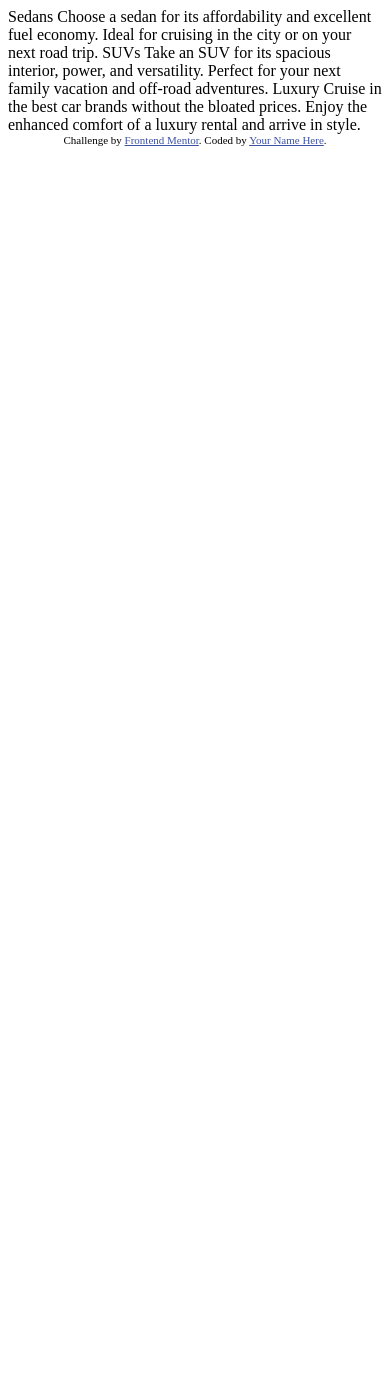
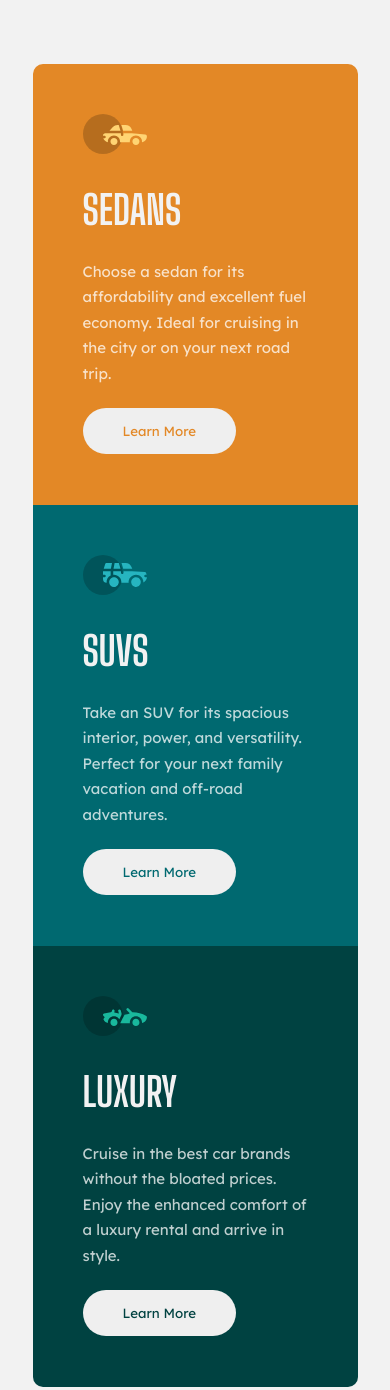
Before and after one commit to adrianburgoscolas/3-column-preview-card-component-main, a plain HTML site: page index.html in a window 390 px wide. Shown: the top 1390 px of the page. Before the commit the page ends 844 px from the top, so only its background shows below. Drawn offline with Linux system fonts and the light colour scheme.

Commit message:
mobile view ok

```diff
--- a/index.css
+++ b/index.css
@@ -1,3 +1,80 @@
-body{
- margin:0;
+body {
+    display: flex;
+    justify-content: center;
+    align-items: center;
+    margin:0;
+    font-size: 15px;
+    height: 100vh;
+    min-height: 1450px;
+    background-color: hsl(0, 0%, 95%);
 }
+main {
+    position: relative;
+}
+.component {
+    display: flex;
+    flex-direction: column;
+    border-radius: 10px;
+    overflow: hidden;
+
+}
+
+.attribution {
+    font-size: 11px;
+    text-align: center;
+}
+.attribution a {
+    color: hsl(228, 45%, 44%);
+}
+footer {
+    top: 0;
+    position: absolute;
+    margin-top: 1350px;
+}
+.sedan {
+    background-color: hsl(31, 77%, 52%);
+}
+.sedan button {
+    color: hsl(31, 77%, 52%);
+}
+.suv {
+    background-color: hsl(184, 100%, 22%);
+}
+.suv button {
+    color: hsl(184, 100%, 22%);
+}
+.luxury {
+    background-color: hsl(179, 100%, 13%);
+}
+.luxury button {
+    color: hsl(179, 100%, 13%);
+}
+.column {
+    height: 341px;
+    width: 225px;
+    padding: 50px;
+}
+h1 {
+    margin: 28px 0 25px 0;
+    padding: 0;
+    font-family: 'Big Shoulders Display', cursive;
+    color: hsl(0, 0%, 95%);
+    text-transform: uppercase;
+    font-weight: 700;
+    font-size: 40px;
+}
+p {
+    color: hsla(0, 0%, 100%, 0.75);
+    font-family: 'Lexend Deca', sans-serif;
+    margin: 0;
+    margin-top: 25px;
+    line-height: 1.7;
+    font-weight: 400;
+}
+button {
+    padding: 15px 40px 15px 40px;
+    border: none;
+    border-radius: 50px;
+    font-family: 'Lexend Deca', sans-serif;
+    margin-top: 22px;
+}
--- a/index.html
+++ b/index.html
@@ -6,31 +6,50 @@
 
   <link rel="icon" type="image/png" sizes="32x32" href="./images/favicon-32x32.png">
 
+  <link rel='stylesheet' href="./index.css">
+
+  <link rel="preconnect" href="https://fonts.googleapis.com">
+  <link rel="preconnect" href="https://fonts.gstatic.com" crossorigin>
+  <link href="https://fonts.googleapis.com/css2?family=Big+Shoulders+Display:wght@700&family=Lexend+Deca&display=swap" rel="stylesheet">
+
   <title>Frontend Mentor | 3-column preview card component</title>
 
   <!-- Feel free to remove these styles or customise in your own stylesheet 👍 -->
   <style>
-    .attribution { font-size: 11px; text-align: center; }
-    .attribution a { color: hsl(228, 45%, 44%); }
+
   </style>
 </head>
 <body>
+  <main>
+    <div class='component'>
+      <article class='column sedan'>
+        <svg width="64" height="40" xmlns="http://www.w3.org/2000/svg"><g fill="none" fill-rule="evenodd"><circle fill="#000" opacity=".201" cx="20" cy="20" r="20"/><path d="M52.936 24.11c1.942 0 3.517 1.542 3.517 3.445 0 1.903-1.575 3.445-3.517 3.445s-3.516-1.542-3.516-3.445c0-1.903 1.574-3.445 3.516-3.445zm-21.957 0c1.942 0 3.517 1.542 3.517 3.445 0 1.903-1.575 3.445-3.517 3.445s-3.516-1.542-3.516-3.445c0-1.903 1.574-3.445 3.516-3.445zm6.948-4.848v1.429c0 .716.61 1.293 1.348 1.259a1.295 1.295 0 001.225-1.295v-1.393h8.256l13.483 1.313c.956.093 1.676.881 1.676 1.814 0 2.89-2.126 5.303-4.926 5.819.397-3.557-2.458-6.62-6.053-6.62-3.646 0-6.504 3.14-6.039 6.723h-9.879c.466-3.588-2.397-6.722-6.039-6.722-3.595 0-6.45 3.062-6.052 6.62-2.14-.398-3.916-1.912-4.61-3.931h1.142c.731 0 1.32-.598 1.285-1.322-.033-.678-.629-1.2-1.322-1.2H20v-.251c0-1.274 1.066-2.243 2.306-2.243h15.62zM42.59 11c2.645 0 4.99 1.556 5.972 3.963l.726 1.779H40.17L38.413 11h4.178zm-6.865 0l1.758 5.741H26.505l3.357-3.654A6.502 6.502 0 0134.644 11h1.082z" fill="#FFD473" fill-rule="nonzero"/></g></svg>
+        <h1>Sedans</h1>
+          <p>Choose a sedan for its affordability and excellent fuel economy. Ideal for cruising in the city
+          or on your next road trip.</p>
+          <button>Learn More</button>
+      </article>
+      <article class='column suv'>
+        <svg width="64" height="40" xmlns="http://www.w3.org/2000/svg"><g fill="none" fill-rule="evenodd"><circle fill="#000" opacity=".201" cx="20" cy="20" r="20"/><path d="M31.002 22.358c2.917 0 5.18 2.593 4.762 5.506a4.828 4.828 0 01-2.962 3.778 4.797 4.797 0 01-5.3-1.165c-1.188-1.26-1.235-2.613-1.263-2.613-.42-2.924 1.857-5.506 4.763-5.506zm22 0c3.457 0 5.798 3.567 4.41 6.744A4.816 4.816 0 0152.3 31.94a4.826 4.826 0 01-4.06-4.077c-.42-2.915 1.846-5.506 4.762-5.506zm-15.04-6.083v1.462a1.29 1.29 0 001.352 1.29c.693-.033 1.227-.631 1.227-1.326v-1.426h8.3l13.056.716a1.29 1.29 0 011.164.917c.27.895.446 1.477.563 1.87h-1.047c-.694 0-1.291.534-1.324 1.228a1.29 1.29 0 001.288 1.352h1.445c-.164 2.225-1.57 4.193-3.6 5.05.13-4.212-3.255-7.63-7.384-7.63-4.317 0-7.762 3.718-7.358 8.086h-7.285c.43-4.655-3.503-8.531-8.131-8.046v-3.543h7.734zm-10.312 0v4.308a7.4 7.4 0 00-4.006 7.274 3.874 3.874 0 01-3.642-3.864v-1.635h1.46a1.29 1.29 0 000-2.58h-1.461v-3.213l.003-.29h7.646zm14.986-8.196c2.65 0 5 1.592 5.984 4.055l.63 1.579a5.525 5.525 0 01-.065-.004l-.026-.002-.034-.002-.022-.002a4.178 4.178 0 00-.224-.006l-.098-.001h-.039l-.136-.001h-.052l-.326-.001H40.211L38.528 8.08zm-13.632 0l-1.122 5.616h-7.144l1.47-4.71a1.29 1.29 0 011.231-.906h5.565zm6.832 0l1.683 5.615h-7.007l1.121-5.615h4.203z" fill="#26B5C0" fill-rule="nonzero"/></g></svg>
+        <h1>SUVs</h1>
+          <p>Take an SUV for its spacious interior, power, and versatility. Perfect for your next family vacation
+          and off-road adventures.</p>
+          <button>Learn More</button>
+      </article>
+      <article class='column luxury'>
+        <svg width="64" height="40" xmlns="http://www.w3.org/2000/svg"><g fill="none" fill-rule="evenodd"><circle fill="#000" opacity=".201" cx="20" cy="20" r="20"/><path d="M30.98 22.835c1.941 0 3.516 1.604 3.516 3.583 0 1.978-1.575 3.582-3.517 3.582s-3.516-1.604-3.516-3.582c0-1.979 1.574-3.583 3.516-3.583zm21.956 0c1.942 0 3.517 1.604 3.517 3.583 0 1.978-1.575 3.582-3.517 3.582s-3.516-1.604-3.516-3.582c0-1.979 1.574-3.583 3.516-3.583zm-9.143-10.45a1.27 1.27 0 011.819 0l3.715 3.784c4.444-.115 9.7 1.142 13.964 3.753.387.237.624.664.624 1.124 0 3.006-2.126 5.514-4.926 6.05.397-3.698-2.458-6.882-6.053-6.882-3.646 0-6.504 3.264-6.039 6.99h-9.669c.76-1.544.993-2.026 1.337-2.711l.082-.162c.421-.835 1.056-2.07 2.883-5.65 1.68-.023 3.47-.408 5.247-1.403l-2.984-3.04a1.328 1.328 0 010-1.854zm-7.68 1.064c.683-.2 1.395.202 1.592.898l.749 2.652a3.46 3.46 0 01-.247 2.51l-1.733 3.395-.216.424c-1.07-1.89-3.06-3.114-5.279-3.114-3.595 0-6.45 3.184-6.052 6.885-1.832-.347-3.414-1.537-4.278-3.276a1.331 1.331 0 01.117-1.376l.955-1.303-1.325-1.295c-.751-.735-.376-2.024.64-2.231l6.614-1.346.13-.026c.092-.019.145-.03.157-.031.314-.146 1.07-.591 1.07-1.506 0-.734.592-1.327 1.316-1.31.712.016 1.268.662 1.256 1.388a4.11 4.11 0 01-.348 1.611 22.69 22.69 0 014.7 1.146l-.7-2.473a1.314 1.314 0 01.882-1.622z" fill="#19B89D" fill-rule="nonzero"/></g></svg>
+        <h1>Luxury</h1>
+          <p>Cruise in the best car brands without the bloated prices. Enjoy the enhanced comfort of a luxury
+          rental and arrive in style.</p>
+          <button>Learn More</button>
+      </article>
 
-  Sedans
-  Choose a sedan for its affordability and excellent fuel economy. Ideal for cruising in the city
-  or on your next road trip.
+    </div>
+    <footer class="attribution">
+      Challenge by <a href="https://www.frontendmentor.io?ref=challenge" target="_blank">Frontend Mentor</a>.
+      Coded by <a href="https://www.freecodecamp.org/fcce3ec214d-b0f9-4ddc-b526-34aea3d1e4a3" target='_blank' rel='noopener noreferrer'>Adrian Burgos</a>.
+    </footer>
+  </main>
 
-  SUVs
-  Take an SUV for its spacious interior, power, and versatility. Perfect for your next family vacation
-  and off-road adventures.
-
-  Luxury
-  Cruise in the best car brands without the bloated prices. Enjoy the enhanced comfort of a luxury
-  rental and arrive in style.
-
-  <div class="attribution">
-    Challenge by <a href="https://www.frontendmentor.io?ref=challenge" target="_blank">Frontend Mentor</a>.
-    Coded by <a href="#">Your Name Here</a>.
-  </div>
 </body>
 </html>
```
Also changed, not shown: 1 other file.
